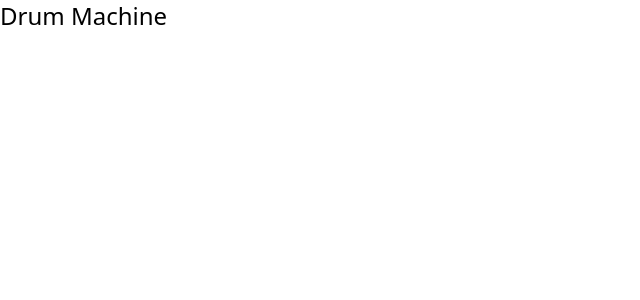
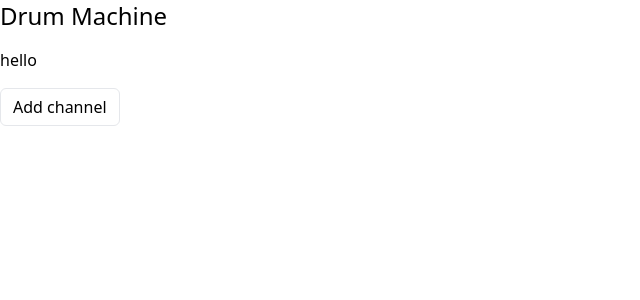
Before and after one commit to kaermorchen/drum-machine, a React (Vite) app: page / in a window 1280 px wide. Shown: the top 300 px of the page, without its empty margins (0-640 px from the left). Built offline with nearby package versions, Linux system fonts and the light colour scheme.

Commit message:
Add ChannelView

```diff
--- /dev/null
+++ b/src/components/channel-view.tsx
@@ -0,0 +1,11 @@
+import Channel from '../models/channel';
+
+interface ChannelViewProps {
+  channel: Channel;
+}
+
+function ChannelView({ channel }: ChannelViewProps) {
+  return <div className="mb-2">{channel.song.name}</div>;
+}
+
+export default ChannelView;
--- a/src/components/drum-machine.tsx
+++ b/src/components/drum-machine.tsx
@@ -1,17 +1,44 @@
 import { observer } from 'mobx-react-lite';
-import { observable } from 'mobx';
 import Channel from '../models/channel';
+import ChannelView from './channel-view';
+import Song from '../models/song';
+import { makeAutoObservable } from 'mobx';
 
-interface DrumMachineState {
-  channels: Channel[];
+const songs = [new Song({ name: 'hello' })];
+
+class DrumMachineState {
+  channels = [new Channel({ song: songs[0] })];
+
+  constructor() {
+    makeAutoObservable(this);
+
+    this.addChannel = this.addChannel.bind(this);
+  }
+
+  addChannel() {
+    this.channels.push(new Channel({ song: songs[0] }));
+  }
 }
 
-const state = observable<DrumMachineState>({
-  channels: [],
-});
+const state = new DrumMachineState();
 
 const DrumMachine = observer(() => {
-  return <div className=""></div>;
+  return (
+    <>
+      <div className="mb-4">
+        {state.channels.map((channel, index) => (
+          <ChannelView channel={channel} key={index} />
+        ))}
+      </div>
+
+      <button
+        onClick={state.addChannel}
+        className="pointer-events-auto rounded-md border px-3 py-2 leading-5"
+      >
+        Add channel
+      </button>
+    </>
+  );
 });
 
 export default DrumMachine;
--- a/src/models/channel.ts
+++ b/src/models/channel.ts
@@ -1,7 +1,16 @@
 import { makeAutoObservable } from 'mobx';
+import Step from './step';
+import Song from './song';
+
+type ChannelArgs = Pick<Channel, 'song'>;
 
 export default class Channel {
-  constructor() {
+  steps: Step[] = [];
+  song: Song;
+
+  constructor({ song }: ChannelArgs) {
     makeAutoObservable(this);
+
+    this.song = song;
   }
 }
--- a/src/models/song.ts
+++ b/src/models/song.ts
@@ -1,7 +1,13 @@
 import { makeAutoObservable } from 'mobx';
 
+type SongArgs = Pick<Song, 'name'>;
+
 export default class Song {
-  constructor() {
+  name: string;
+
+  constructor(args: SongArgs) {
     makeAutoObservable(this);
+
+    this.name = args.name;
   }
 }
```
